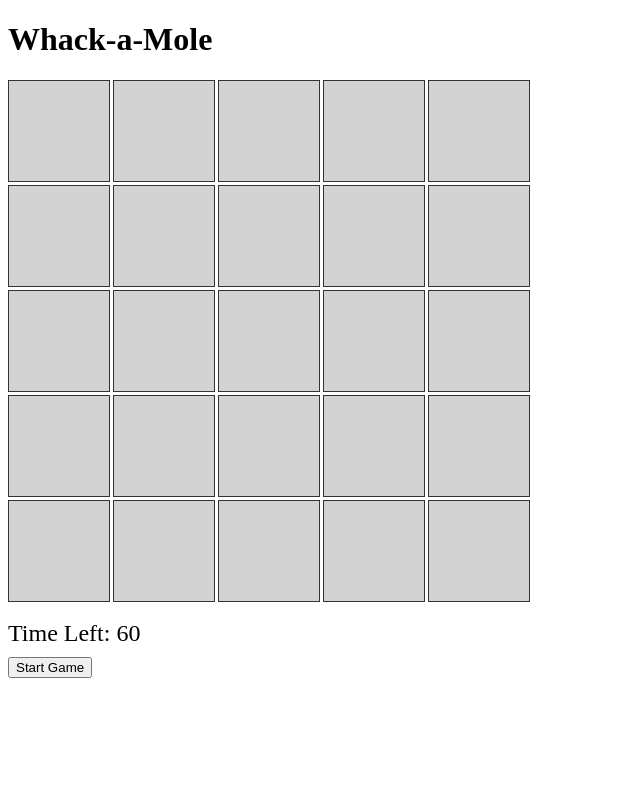
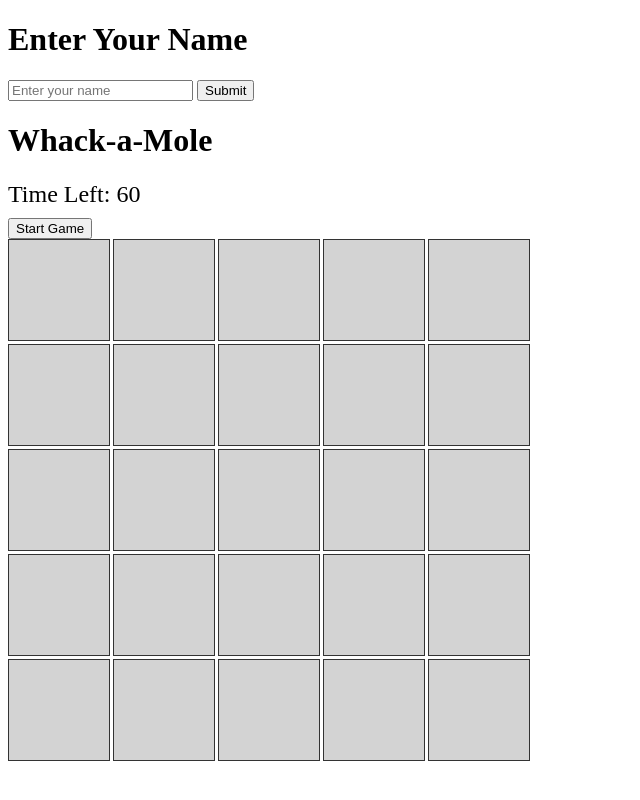
Before and after one commit to juliebefana/whackamole_grupp9, a plain HTML site: page index.html in a window 1280 px wide. Shown: the whole page, without its empty margins (0-640 px from the left). Drawn offline with Linux system fonts and the light colour scheme.

Commit message:
Update with player-namn  index.html

```diff
--- a/index.html
+++ b/index.html
@@ -8,10 +8,27 @@
 </head>
 <body>
 
-  <h1>Whack-a-Mole</h1>
+  <div id="name-entry">
+    <h1>Enter Your Name</h1>
+    <input type="text" id="player-name-input" placeholder="Enter your name">
+    <button id="submit-name-button">Submit</button>
+  </div>
+
+  <div id="hide-board">
+    <!-- Header and Game Info Container -->
+    <div id="header-container">
+      <h1 class="Gamename">Whack-a-Mole</h1>
+
+      <div id="info-container">
+        <div id="player-name-display"></div>
+        <div id="timer">Time Left: 60</div>
+        <button id="start-button">Start Game</button>
+      </div>
+    </div>
+
+     <!-- Game Board -->
   <div id="game-board"></div>
-  <div id="timer">Time Left: 60</div>
-  <button id="start-button">Start Game</button>
+</div>
 
   <script src="script.js"></script>
 
```
